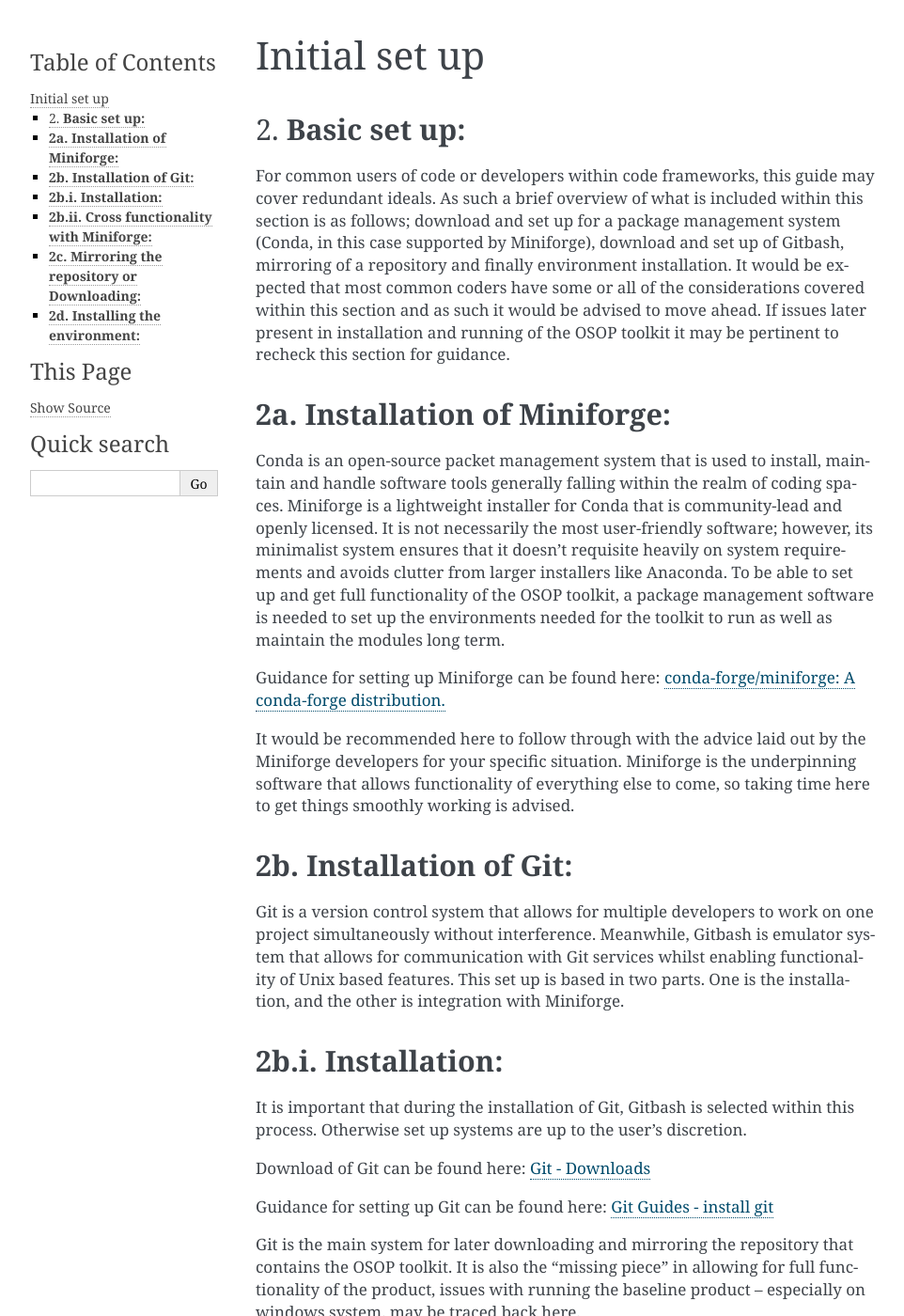
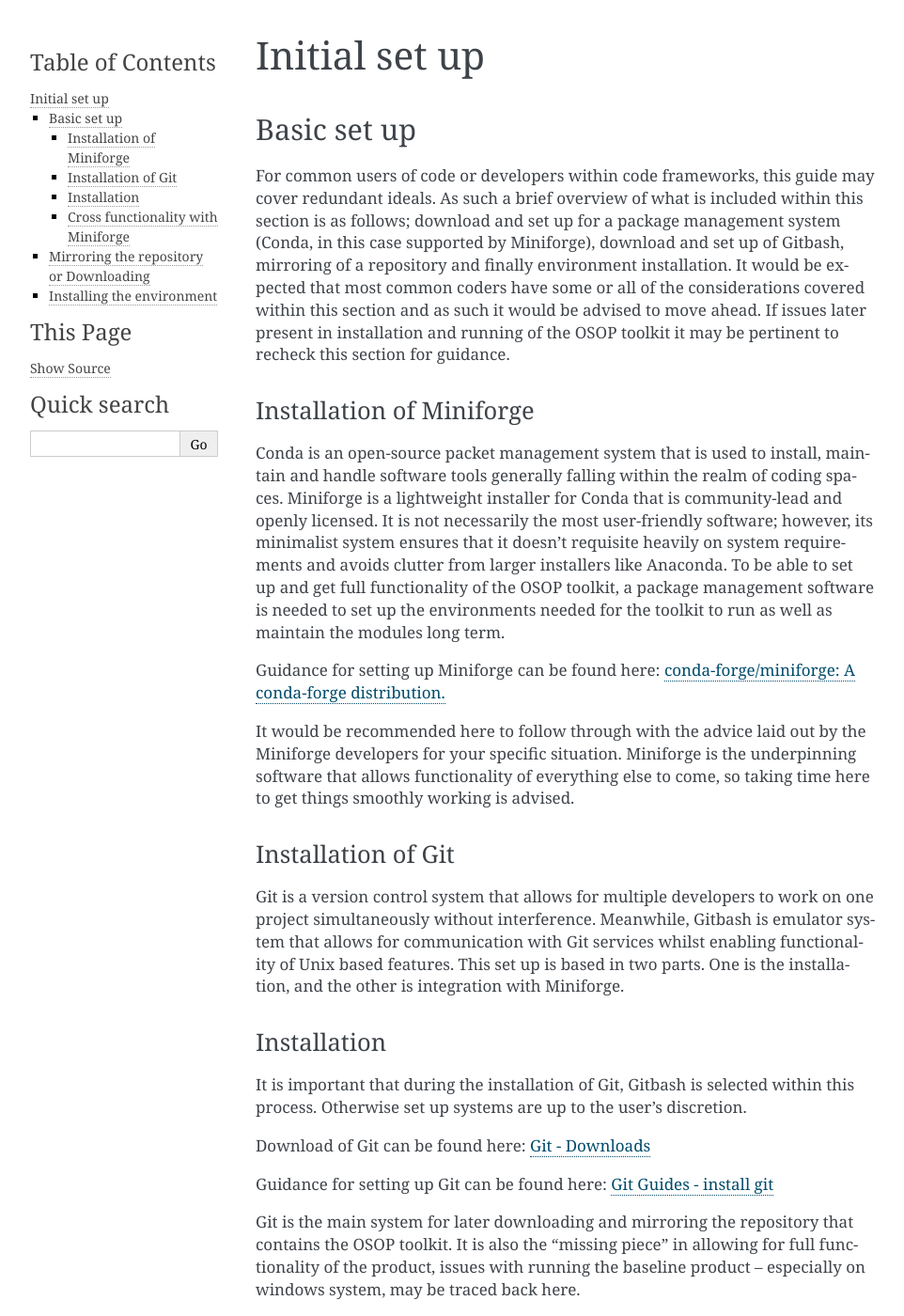
Before and after one commit to OSFTools/osop, a Sphinx documentation site: the page built from docs/source/set_up.md, in a window 1280 px wide and 1400 px high. Shown: the whole window at 94% size, without its empty margins (148-1110 px from the left). Built offline with Sphinx 7.4.7, drawn with Linux system fonts in a browser that asks for light colours; pages that are not in the unit, such as notebooks, are missing from menus; some of the changed text lies outside the part shown.

Commit message:
tidy up formatting of split pages

```diff
--- a/docs/source/set_up.md
+++ b/docs/source/set_up.md
@@ -1,6 +1,6 @@
 # Initial set up
 
-### 2.  **Basic set up:**
+## Basic set up
 
 For common users of code or developers within code frameworks, this
 guide may cover redundant ideals. As such a brief overview of what is
@@ -13,7 +13,7 @@
 later present in installation and running of the OSOP toolkit it may
 be pertinent to recheck this section for guidance.
 
-### **2a. Installation of Miniforge:**
+### Installation of Miniforge
 
 Conda is an open-source packet management system that is used to
 install, maintain and handle software tools generally falling within
@@ -37,7 +37,7 @@
 else to come, so taking time here to get things smoothly working is
 advised.
 
-### **2b. Installation of Git:**
+### Installation of Git
 
 Git is a version control system that allows for multiple developers to
 work on one project simultaneously without interference. Meanwhile,
@@ -46,7 +46,7 @@
 set up is based in two parts. One is the installation, and the other
 is integration with Miniforge.
 
-### **2b.i. Installation:**
+### Installation
 
 It is important that during the installation of Git, Gitbash is
 selected within this process. Otherwise set up systems are up to the
@@ -64,7 +64,7 @@
 running the baseline product -- especially on windows system, may be
 traced back here.
 
-### **2b.ii. Cross functionality with Miniforge:**
+### Cross functionality with Miniforge
 
 Git does not necessarily function with Conda out the gate. Before
 setting up the toolkit Git needs to be configured with Conda so that
@@ -102,7 +102,7 @@
 in the OSOP product before finally being able to customise it to your
 specific usage case.
 
-### **2c. Mirroring the repository or Downloading:**
+## Mirroring the repository or Downloading
 
 The baseline guidance here is to download the repository as a zip file
 and extract. To do this go to this link [OSFTools/osop: Objective
@@ -136,7 +136,7 @@
 Gitbash, and that tour around the repository to get a gist of layout
 and location.
 
-### **2d. Installing the environment:**
+## Installing the environment
 
 The final step in running the OSOP toolkit is to set up the
 dependencies of the python code within the package. The dependencies
```
Also changed, not shown: docs/source/index.rst (+9 -3 lines), docs/source/run.md (+2 -2 lines), docs/source/user_guide.md (+1 -3 lines).
